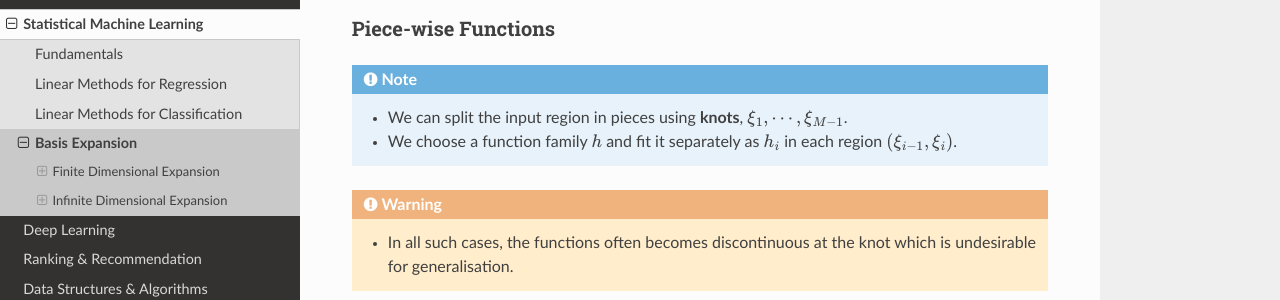
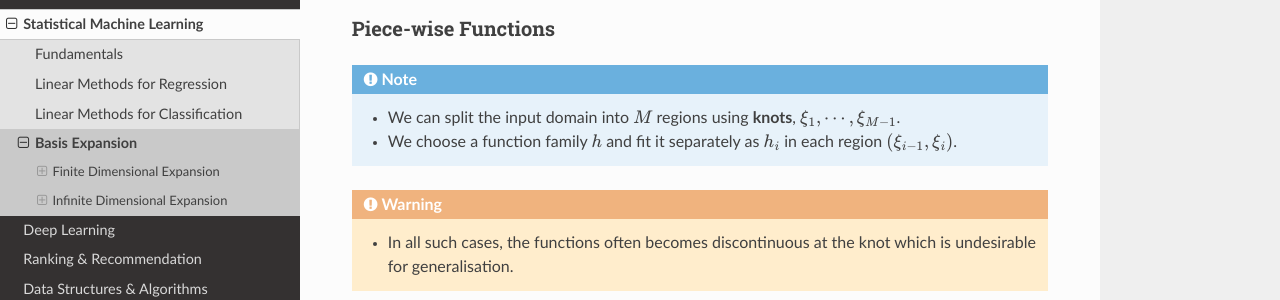
Before and after one commit to uselesstechjunks/leetcode, a Sphinx documentation site: the page built from docs/source/ml/basisexp.rst, in a window 1280 px wide and 900 px high, scrolled down 1615 px. Shown: the part 152-452 px from the top of the window. Built offline with Sphinx 7.4.7 and the Read the Docs theme 2.0.0, drawn with Linux system fonts in a browser that asks for light colours.

Commit message:
Update basisexp.rst

```diff
--- a/docs/source/ml/basisexp.rst
+++ b/docs/source/ml/basisexp.rst
@@ -52,7 +52,7 @@ Polynomial
 Piece-wise Functions
 ==================================================================================
 .. note::
-	* We can split the input region in pieces using **knots**, :math:`\xi_1,\cdots,\xi_{M-1}`.
+	* We can split the input domain into :math:`M` regions using **knots**, :math:`\xi_1,\cdots,\xi_{M-1}`.
 	* We choose a function family :math:`h` and fit it separately as :math:`h_i` in each region :math:`(\xi_{i-1},\xi_i)`.
 
 .. warning::
```
